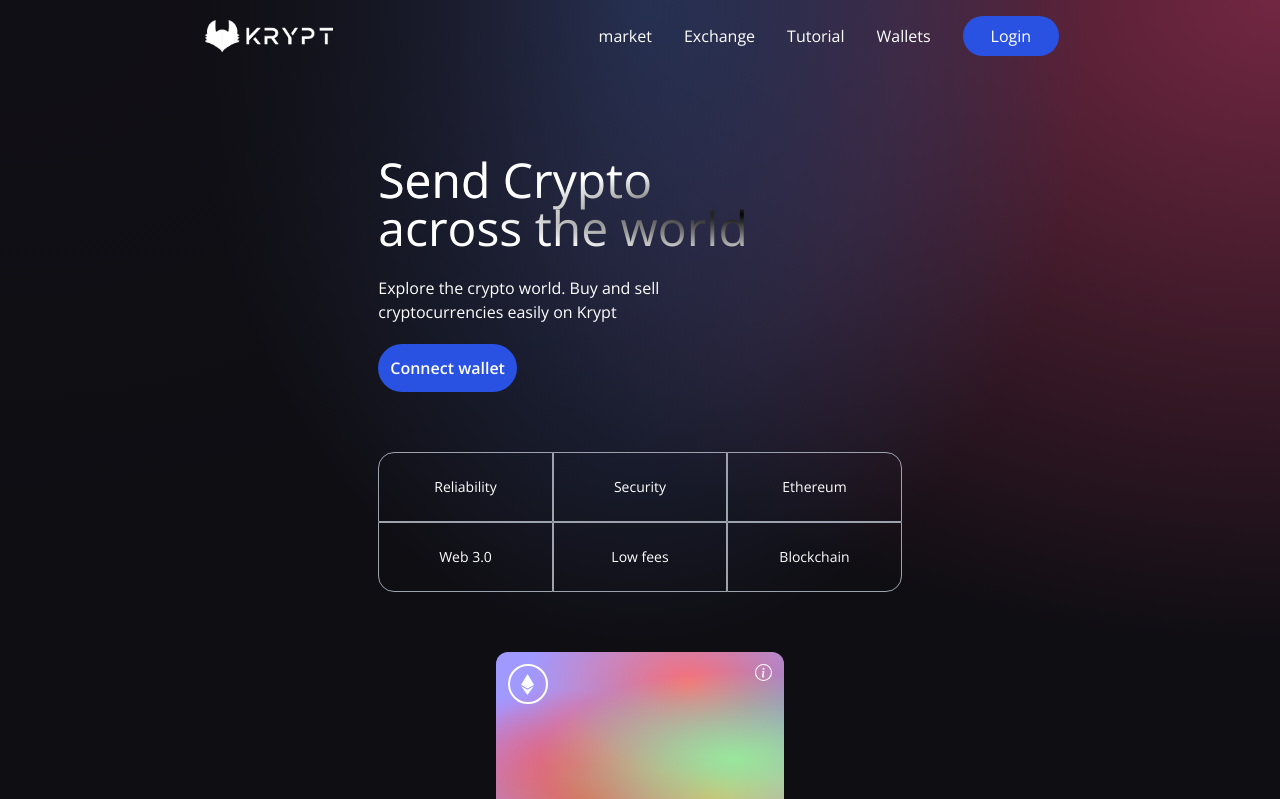
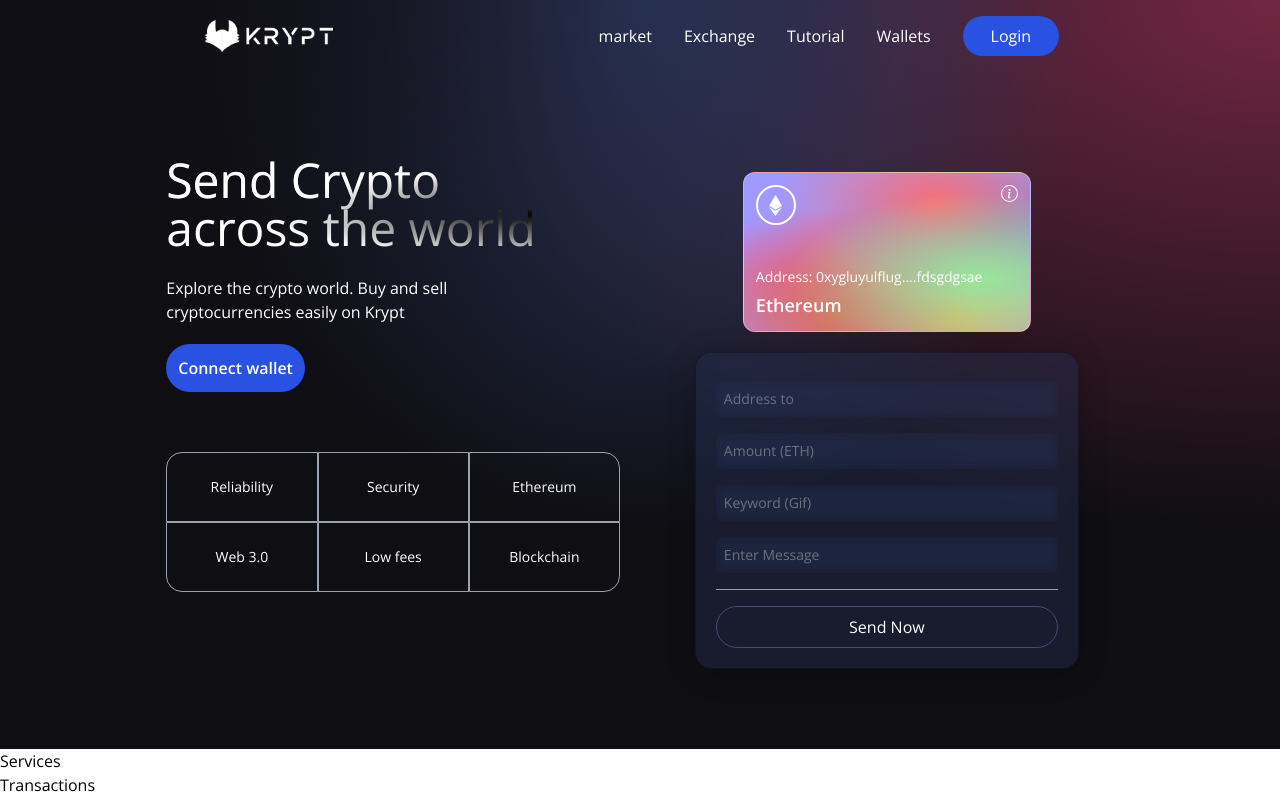
Before and after one commit to kevmhughes/krypt, a React (Vite) app in the folder client/: page / in a window 1280 px wide. Shown: the top 799 px of the page. Built offline with nearby package versions, Linux system fonts and the light colour scheme.

Commit message:
Update Loader.jsx and Welcome.jsx, style Welcome.jsx and create input form

```diff
--- a/client/package.json
+++ b/client/package.json
@@ -15,12 +15,13 @@
     "react-icons": "^4.7.1"
   },
   "devDependencies": {
+    "@tailwindcss/forms": "^0.5.3",
     "@types/react": "^18.0.27",
     "@types/react-dom": "^18.0.10",
     "@vitejs/plugin-react": "^3.1.0",
     "autoprefixer": "^10.4.13",
     "postcss": "^8.4.21",
     "tailwindcss": "^3.2.7",
-    "vite": "^4.1.0"
+    "vite": "^4.1.4"
   }
 }
--- a/client/src/components/Loader.jsx
+++ b/client/src/components/Loader.jsx
@@ -1,5 +1,9 @@
 const Loader = () => {
-  return <h1>Loader</h1>;
+  return (
+    <div className="flex justify-center items-center py-3">
+      <div className="animate-spin rounded-full h-32 w-32 border-b-2 border-red-700" />
+    </div>
+  );
 };
 
 export default Loader;
--- a/client/src/components/Welcome.jsx
+++ b/client/src/components/Welcome.jsx
@@ -7,8 +7,20 @@
 const commonStyles =
   "min-h-[70px] sm:px-0 px-2 sm:min-w-[120px] flex justify-center items-center border-[0.5px] border-gray-400 text-sm font-light text-white";
 
+const Input = ({ placeholder, name, type, value, handleChange }) => (
+  <input
+    placeholder={placeholder}
+    type={type}
+    step="0.0001"
+    value={value}
+    onChange={(e) => handleChange(e, name)}
+    className="my-2 w-full rounded-sm p-2 outline-none bg-transparent text-white border-none text-sm white-glassmorphism"
+  />
+);
+
 const Welcome = () => {
   const connectWallet = () => {};
+  const handleSubmit = () => {};
 
   return (
     <div className="flex w-full justify-center items-center">
@@ -40,7 +52,7 @@
         </div>
 
         <div className="flex flex-col flex-1 items-center justify-start w-full mf:mt-0 mt-10">
-          <div className="p-3 flex justify-end items-start flex-col rounded-xl h-40 sm:w-72 w-full my-5 eth-card .white-glassmorphism">
+          <div className="p-3 flex justify-end items-start flex-col rounded-xl h-40 sm:w-72 w-full my-5 eth-card white-glassmorphism">
             <div className="flex justify-between flex-col w-full h-full">
               <div className="flex justify-between items-start">
                 <div className="w-10 h-10 rounded-full border-2 border-white flex justify-center items-center">
@@ -48,7 +60,57 @@
                 </div>
                 <BsInfoCircle fontSize={17} color="#fff" />
               </div>
+              <div>
+                <p className="text-white font-light text-sm">
+                  Address: 0xygluyulflug....fdsgdgsae
+                </p>
+                <p className="text-white font-semibold text-lg mt-1">
+                  Ethereum
+                </p>
+              </div>
             </div>
+          </div>
+
+          <div className="p-5 sm:w-96 w-full flex flex-col justify-start items-center blue-glassmorphism">
+            <Input
+              placeholder="Address to"
+              name="addressTo"
+              type="text"
+              handleChange={() => {}}
+            />
+            <Input
+              placeholder="Amount (ETH)"
+              name="amount"
+              type="number"
+              handleChange={() => {}}
+            />
+            <Input
+              placeholder="Keyword (Gif)"
+              name="keyword"
+              type="text"
+              handleChange={() => {}}
+            />
+            <Input
+              placeholder="Enter Message"
+              name="message"
+              type="text"
+              handleChange={() => {}}
+            />
+
+            <div className="h-[1px] w-full bg-gray-400 my-2" />
+
+            {false ? (
+              <Loader />
+            ) : (
+              <button
+                type="button"
+                onClick={handleSubmit}
+                className="text-white w-full mt-2 border-[1px] p-2 border-[#3d4f7c] rounded-full cursor-pointer"
+              >
+                {" "}
+                Send Now{" "}
+              </button>
+            )}
           </div>
         </div>
       </div>
--- a/client/tailwind.config.cjs
+++ b/client/tailwind.config.cjs
@@ -1,8 +1,35 @@
-/** @type {import('tailwindcss').Config} */
 module.exports = {
-  content: ["./src/**/*.{js,jsx,ts,tsx}"],
+  purge: ["./src/**/*.{js,jsx,ts,tsx}", "./public/index.html"],
+  mode: "jit",
+  darkMode: false, // or 'media' or 'class'
   theme: {
+    fontFamily: {
+      display: ["Open Sans", "sans-serif"],
+      body: ["Open Sans", "sans-serif"],
+    },
+    extend: {
+      screens: {
+        mf: "990px",
+      },
+      keyframes: {
+        "slide-in": {
+          "0%": {
+            "-webkit-transform": "translateX(120%)",
+            transform: "translateX(120%)",
+          },
+          "100%": {
+            "-webkit-transform": "translateX(0%)",
+            transform: "translateX(0%)",
+          },
+        },
+      },
+      animation: {
+        "slide-in": "slide-in 0.5s ease-out",
+      },
+    },
+  },
+  variants: {
     extend: {},
   },
-  plugins: [],
+  plugins: [require("@tailwindcss/forms")],
 };
```
Also changed, not shown: 1 other file (tests, documents, lock files or other folders).
